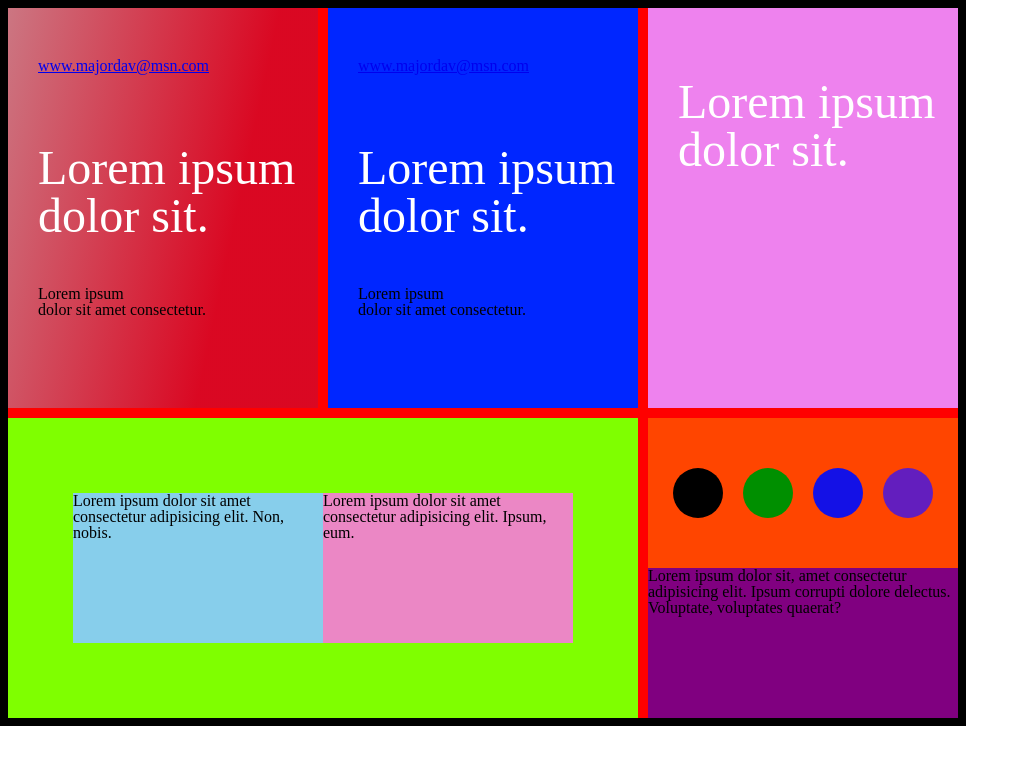
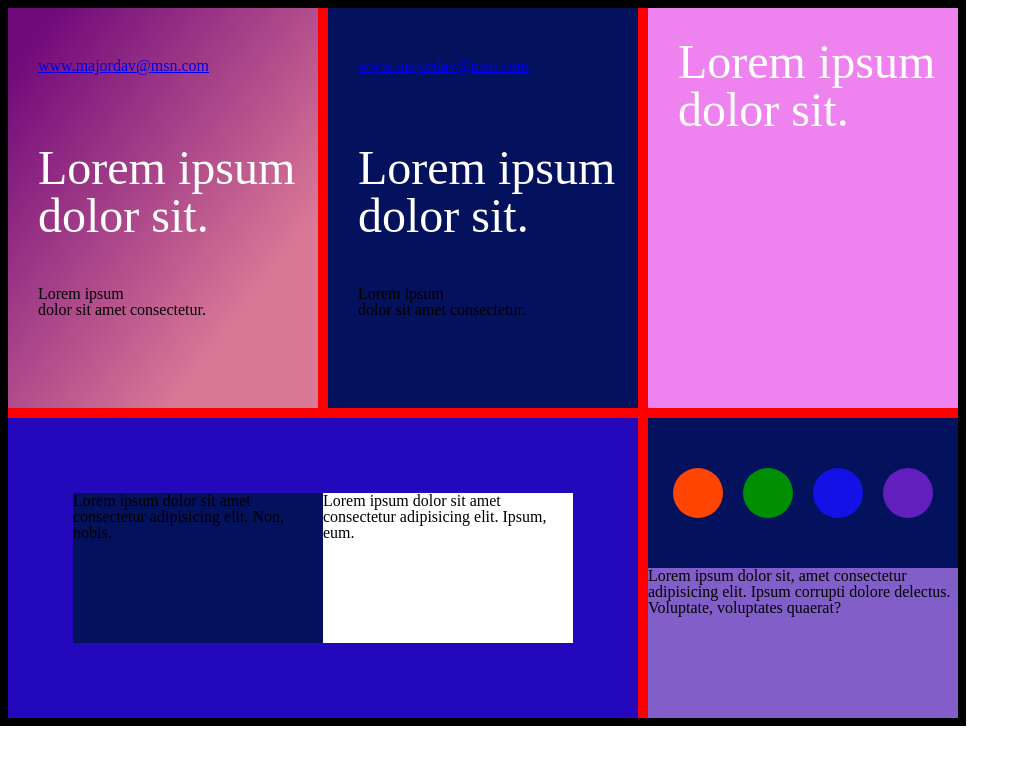
Before and after one commit to major6977/grid-project, a plain HTML site: page index.html in a window 1280 px wide. Shown: the whole page, without its empty margins (0-1029 px from the left). Drawn offline with Linux system fonts and the light colour scheme.

Commit message:
added styles and color in some containers

```diff
--- a/style.css
+++ b/style.css
@@ -15,12 +15,11 @@
 }
 
 .container-a {
-  /* background-color: cornflowerblue;  */
-  background: rgb(45, 44, 194);
+  background: rgb(98, 11, 136);
   background: linear-gradient(
-    282deg,
-    rgba(45, 44, 194, 0.1782005287009063) 31%,
-    rgba(175, 182, 201, 0.6404361782477341) 99%
+    127deg,
+    rgba(98, 11, 136, 0.9032760574018127) 8%,
+    rgba(204, 167, 207, 0.7250283232628398) 77%
   );
 }
 
@@ -31,7 +30,6 @@
 
 .same-size-containers p {
   margin: 0 0 0 30px;
-
   line-height: 1;
 }
 
@@ -47,34 +45,37 @@
  } */
 
 .container-b {
-  background-color: rgb(0, 38, 255);
+  background-color: hsl(231, 92%, 19%);
 }
 
 .container-c {
   background-color: violet;
+}
 
+.container-c h2 {
+    margin-top: 30px;
 }
 .container-d {
   display: flex;
   justify-content: center;
   align-items: center;
   grid-column: span 2;
-  background-color: chartreuse;
+  background-color: rgba(9, 9, 211, 0.89);
 }
 
 .small-container1 {
-  background-color: skyblue;
+    background-color: hsl(231, 92%, 19%);
   width: 250px;
   height: 150px;
 }
 .small-container2 {
-  background-color: rgb(235, 135, 197);
+  background-color: white;
   width: 250px;
   height: 150px;
 }
 
 .row-top {
-  background-color: orangered;
+    background-color: hsl(231, 92%, 19%);
   height: 150px;
 }
 
@@ -89,7 +90,7 @@
   width: 50px;
   height: 50px;
   border-radius: 100%;
-  background-color: black;
+  background-color: orangered;
 }
 .circle-2 {
   width: 50px;
@@ -111,6 +112,6 @@
 }
 
 .row-bottom {
-  background-color: purple;
+  background-color: #6f6de9dc;
   height: 150px;
 }
```
